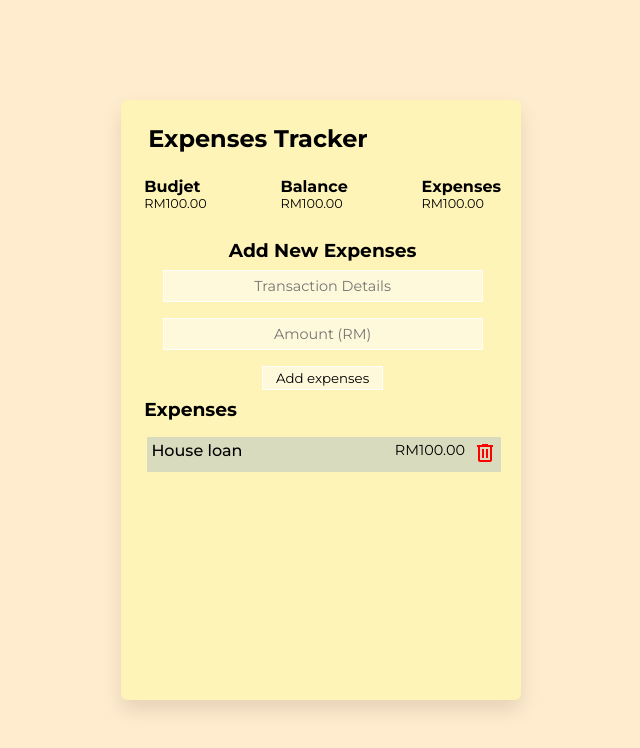
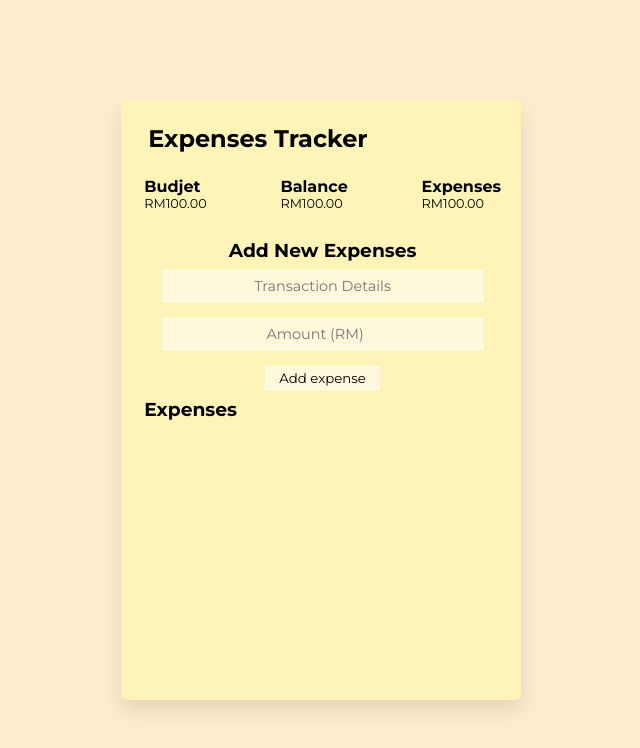
Before and after one commit to darren2581/expenses-tracker, a React (Create React App) app: page / in a window 1280 px wide. Shown: the top 748 px of the page, without its empty margins (319-959 px from the left). Built offline with nearby package versions, Linux system fonts and the light colour scheme.

Commit message:
expenses pop up done

```diff
--- a/src/App.js
+++ b/src/App.js
@@ -1,23 +1,41 @@
 import './App.css';
-import React from 'react';
-import { useState } from 'react';
+import React, { useState } from 'react';
 import Summary from './components/Summary';
 import AddExpenses from './components/AddExpenses';
 import ExpensesList from './components/ExpensesList';
 
 function App() {
+  const [budget, setBudget] = useState(1000);
+  const [balance, setBalance] = useState(100);
+  const [expenses, setExpenses] = useState([]);
+
+  const addExpenses = (expensesDetails, expensesAmount) => {
+    const newExpense = { expensesDetails, expensesAmount: Number(expensesAmount) };
+
+    setExpenses([...expenses, newExpense]);
+    setBalance(balance - newExpense.expensesAmount);
+  };
+
+  const deleteExpenses = (deleteExpenseDetails) => {
+    const deletedExpense = expenses.find(exp => exp.expensesDetails === deleteExpenseDetails);
+    if (deletedExpense) {
+      setBalance(balance + deletedExpense.expensesAmount);
+      setExpenses(expenses.filter(exp => exp.expensesDetails !== deleteExpenseDetails));
+    }
+  };
+
   return (
     <div className="container">
       <h2 className='title'>Expenses Tracker</h2>
 
-      {/* Overall Transaction Details*/}
-      <Summary />
+      {/* Overall Transaction Details */}
+      <Summary budget={budget} balance={balance} />
 
       {/* Add Transaction */}
-      <AddExpenses />
+      <AddExpenses addExpenses={addExpenses} />
 
       {/* Show Transactions */}
-      <ExpensesList />
+      <ExpensesList expenses={expenses} deleteExpenses={deleteExpenses} />
     </div>
   );
 }
--- a/src/components/AddExpenses.js
+++ b/src/components/AddExpenses.js
@@ -1,22 +1,44 @@
-const AddExpenses = () => {
+import React, { useState } from 'react';
+
+const AddExpenses = ({ addExpenses }) => {
+    const [expensesDetails, setExpensesDetails] = useState('');
+    const [expensesAmount, setExpensesAmount] = useState('');
+
+    function handleSubmit(e) {
+        e.preventDefault();
+        if (expensesDetails.trim() === '' || expensesAmount.trim() === '') {
+            return; // Only submit if both fields are filled out
+        }
+        // Pass both details and amount to addExpenses function
+        addExpenses(expensesDetails, expensesAmount);
+        setExpensesDetails(''); // Clear the transaction details input
+        setExpensesAmount(''); // Clear the amount input
+    }
+
     return (
         <div className='search-bar'>
             <h3 className='title-new-expenses'>Add New Expenses</h3>
-        <form className='add-transaction'>
-          <input type='text'
+            <form className='add-transaction' onSubmit={handleSubmit}>
+                <input
+                    type='text'
                     className='input-details'
                     placeholder='Transaction Details'
+                    value={expensesDetails}
+                    onChange={(e) => setExpensesDetails(e.target.value)}
                 />
-          <input type='text'
+                <input
+                    type='number'
                     className='input-amount'
                     placeholder='Amount (RM)'
+                    value={expensesAmount}
+                    onChange={(e) => setExpensesAmount(e.target.value)}
                 />
+                <button type="submit" className='add-btn'>
+                    <p>Add expense</p>
+                </button>
             </form>
-        <button type="submit" className='add-btn'>
-          <p>Add expenses</p>
-        </button>
         </div>
-  )
+    );
 }
 
-export default AddExpenses
+export default AddExpenses;
--- a/src/components/ExpensesList.js
+++ b/src/components/ExpensesList.js
@@ -1,16 +1,20 @@
-const ExpensesList = () => {
+import React from 'react';
+
+const ExpensesList = ({ expenses, deleteExpenses}) => {
   return (
     <div className='transaction-list'>
         <div>
           <h3 className='title-expenses'>Expenses</h3>
           <ul className='scrollable-list'>
-            <li className='expenses-item'>
-              <span className='name'>House loan </span>
-              <span className='amount'>RM100.00</span>
-              <button className='del-btn'>
-                <span className="material-symbols-outlined">delete</span>
-              </button>
-            </li>
+            {expenses.map((expenses) => (
+                <li key={expenses.expensesDetails} className='expenses-item'>
+                    <span className='name'>{expenses.expensesDetails}</span>
+                    <span className='amount'>RM{expenses.expensesAmount}</span>
+                    <button className='del-btn' onClick={() => deleteExpenses(expenses.expensesDetails)}>
+                    <span className="material-symbols-outlined">delete</span>
+                    </button>
+                </li>
+            ))}
           </ul>
         </div>
       </div>
```
Lines whose indentation alone changed are shown as unchanged.
